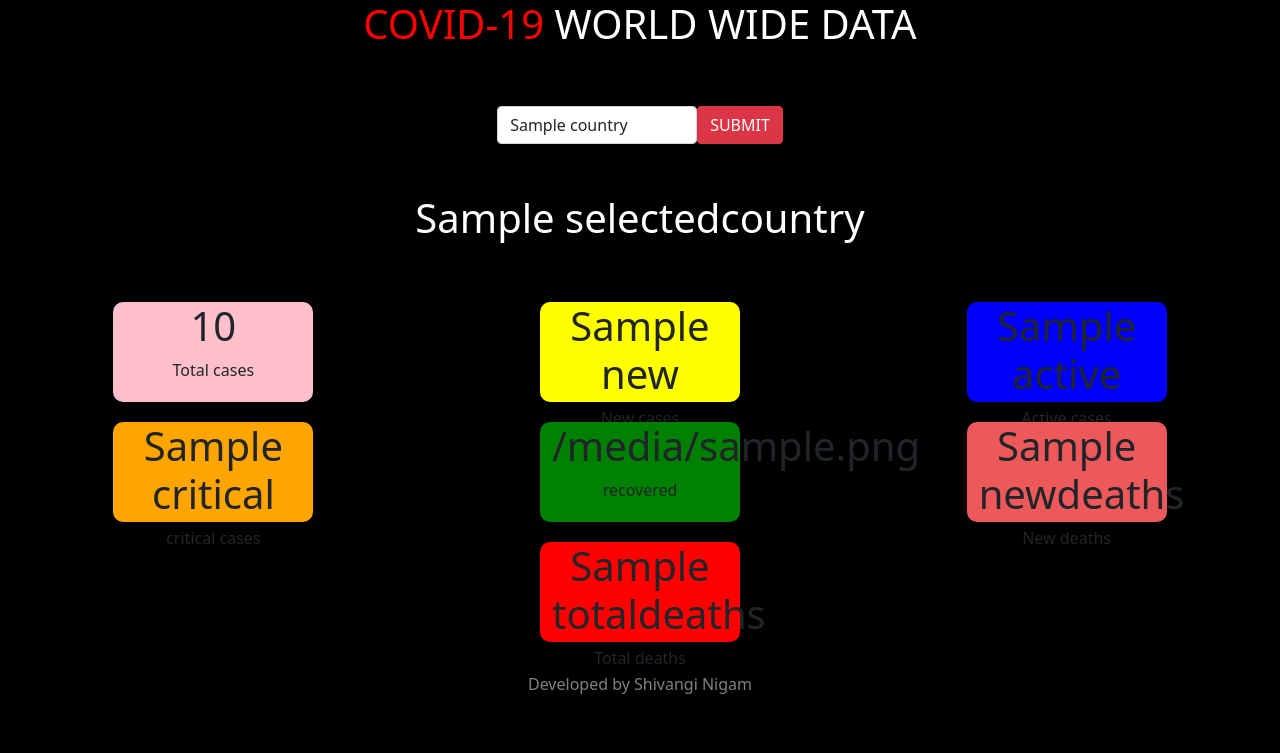
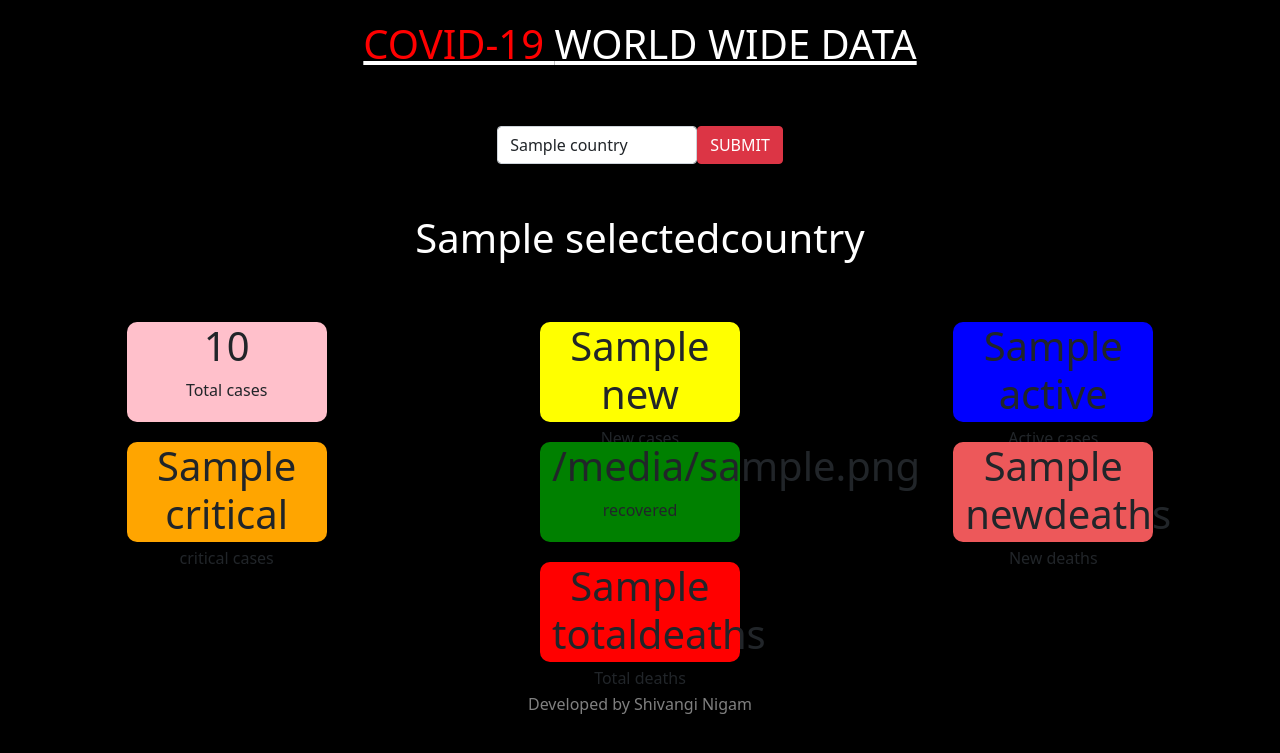
Before and after one commit to ShivangiNigam123/covid19_live_webApp, a Django app: template covid19/templates/covidapp/index.html in a window 1280 px wide. Shown: the top 753 px of the page. Run offline with Django 3.2, Linux system fonts and the light colour scheme; the template is opened without the code that fills it: most values are stand-ins (such as "Sample title", 1, 10 or a date in 2020).

Commit message:
Update index.html

```diff
--- a/covid19/templates/covidapp/index.html
+++ b/covid19/templates/covidapp/index.html
@@ -18,8 +18,8 @@
        text-align: center;
      }
   </style>
-  <body style="background-color : black">
-    <h1 style="color : white; text-align: center;"> <span style="color: red">COVID-19 </span>WORLD WIDE DATA</h1>
+  <body style="background-color : black; padding: 20px;">
+    <h1 style="color : white; text-align: center;text-decoration: underline;"> <span style="color: red">COVID-19 </span>WORLD WIDE DATA</h1>
 
 
     <form class="d-flex justify-content-center" action="" method="post">
```
